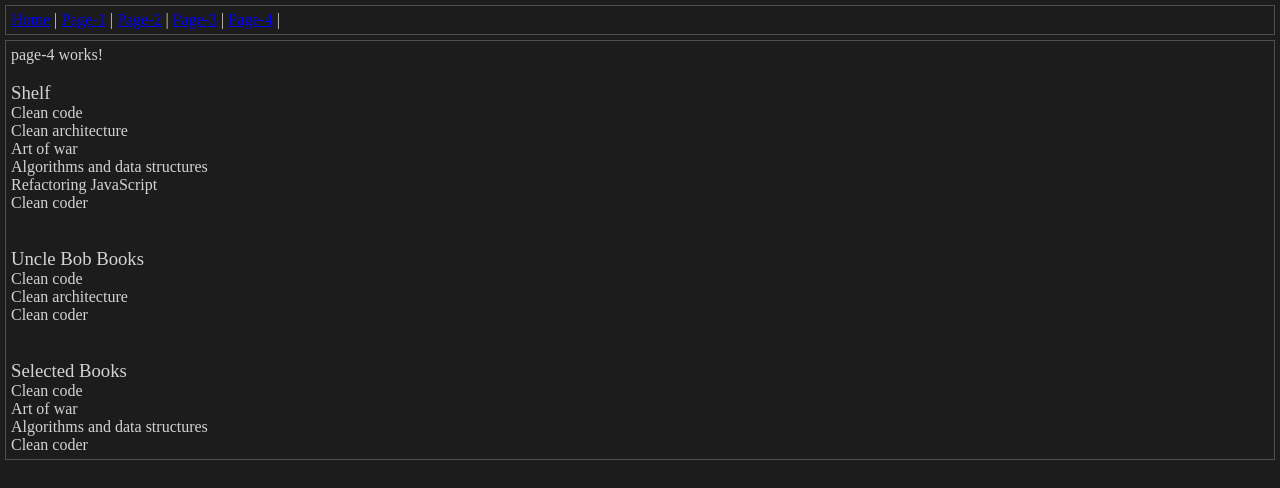
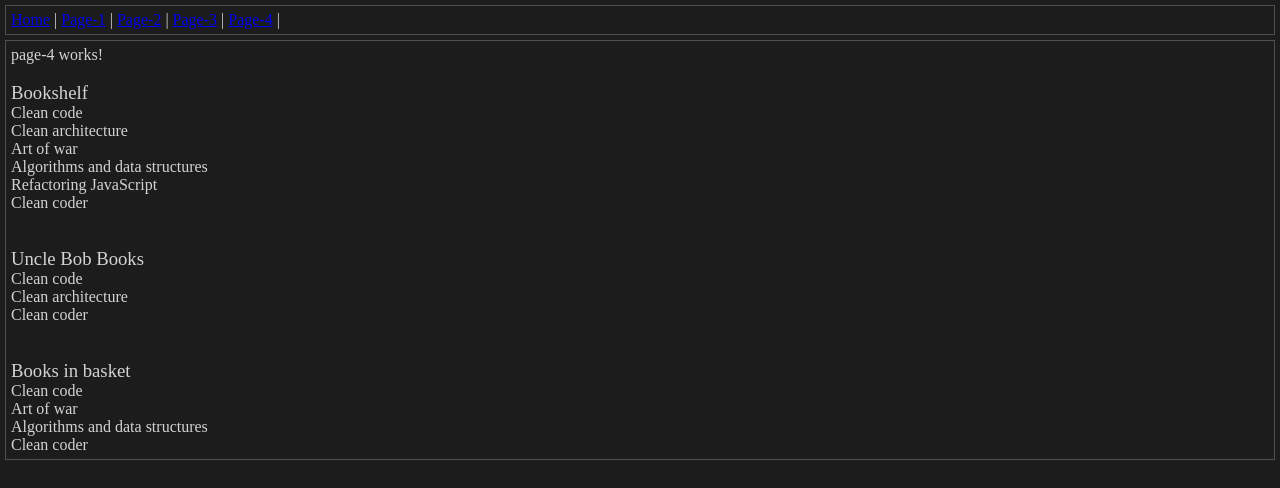
Before and after one commit to jwalczak-dev/angular-signals, an Angular app: page /page-4 in a window 1280 px wide. Shown: the top 488 px of the page. Built offline with nearby package versions, Linux system fonts and the light colour scheme.

Commit message:
Clean up code, add effect function

```diff
--- a/src/app/page-4/page-4.component.ts
+++ b/src/app/page-4/page-4.component.ts
@@ -1,4 +1,4 @@
-import {Component, computed, Signal, signal, WritableSignal} from '@angular/core';
+import {Component, computed, effect, Signal, signal, WritableSignal} from '@angular/core';
 import {NgFor, NgIf} from "@angular/common";
 
 export type Book = {
@@ -14,7 +14,7 @@ export type Book = {
     <p>page-4 works!</p>
     <br/>
     <div *ngIf="bookShelf()?.length">
-      <h3>Shelf</h3>
+      <h3>Bookshelf</h3>
       <p *ngFor="let book of bookShelf()">{{ book.name }}</p>
     </div>
 
@@ -28,7 +28,7 @@ export type Book = {
     <br/>
     <br/>
     <div *ngIf="selectedBooks()?.length">
-      <h3>Selected Books</h3>
+      <h3>Books in basket</h3>
       <p *ngFor="let book of selectedBooks()">{{ book.name }}</p>
     </div>
   `,
@@ -50,9 +50,7 @@ export class Page4Component {
   )
 
   constructor() {
-    this.#populateBooks();
-    console.log(this.bookShelf())
-    console.log(this.basket());
+    this.#populateBookshelf();
 
     setTimeout((): void => {
       this.basket.update((val: number[]) => [...val, 3]);
@@ -61,9 +59,19 @@ export class Page4Component {
     setTimeout((): void => {
       this.bookShelf?.update((val: Book[] | null): Book[] => val ? [...val, {id: 9, name: 'Clean coder'}] : [{id: 9, name: 'Clean coder'}])
     }, 5000);
+
+    effect((): void => {
+      this.#consoleLogBookshelf(this.bookShelf());
+      console.log('Basket: ', this.basket());
+    })
   }
 
-  #populateBooks(): void {
+  #consoleLogBookshelf(books: Book[] | null): void {
+    console.log(`Bookshelf`);
+    console.table(books);
+  }
+
+  #populateBookshelf(): void {
     this.bookShelf.set([
       {id: 3, name: 'Clean code'},
       {id: 5, name: 'Clean architecture'},
```
